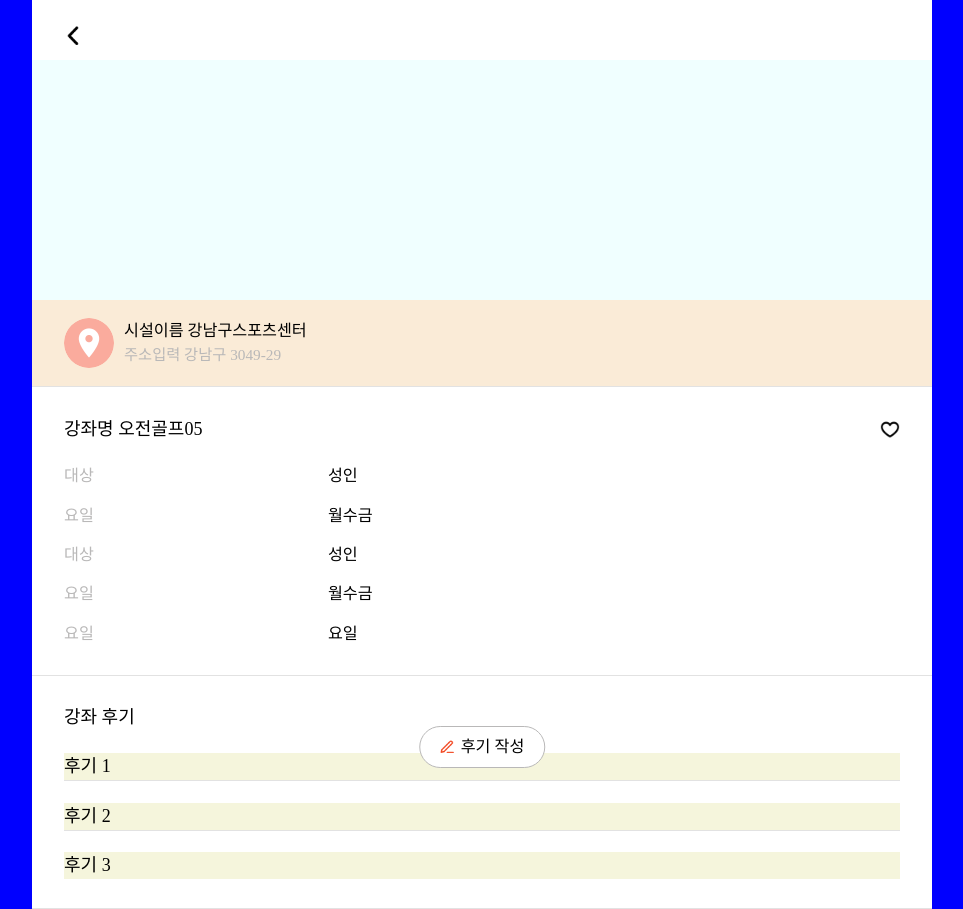
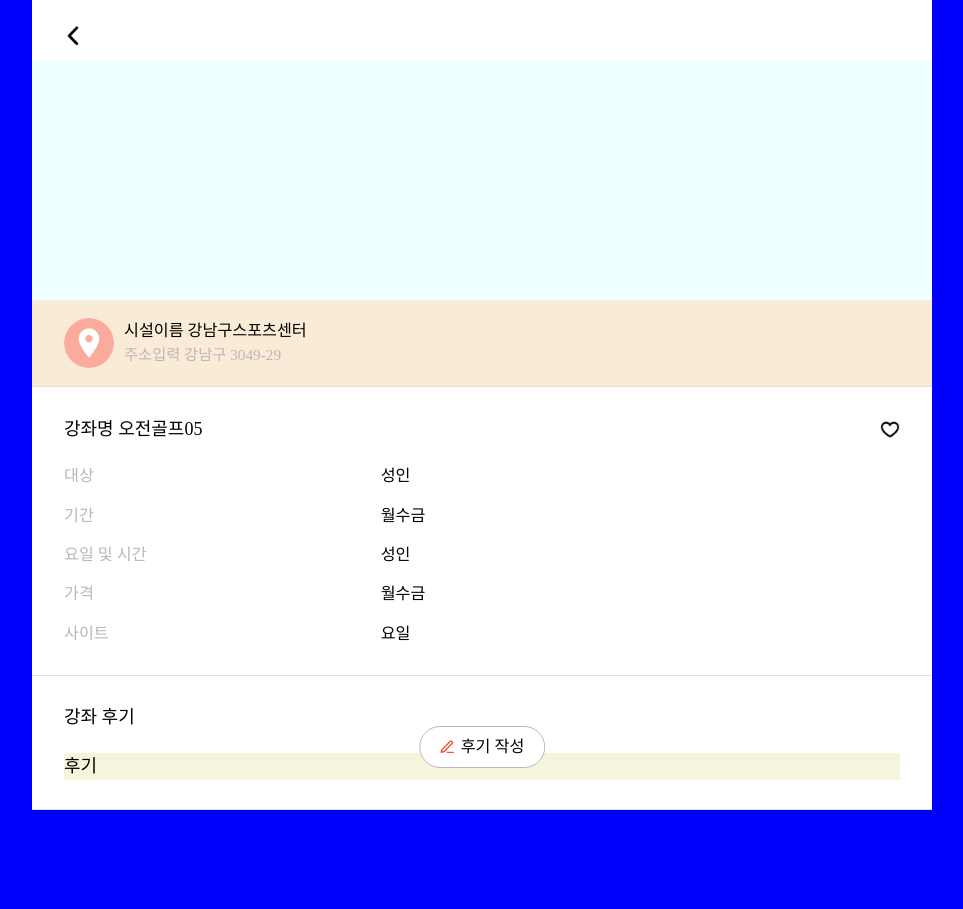
Before and after one commit to DongNae-FIT/DongNae-FIT-FE, a React (Vite) app: page /class/detail in a window 1280 px wide. Shown: the whole page, without its empty margins (158-1121 px from the left). After the commit the page ends 810 px from the top, so only its background shows below. Built offline with nearby package versions, Linux system fonts and the light colour scheme.

Commit message:
20241130_22:44

```diff
--- a/src/locales/en.json
+++ b/src/locales/en.json
@@ -38,6 +38,11 @@
     "filter2": "Day",
     "filter3": "Teenagers",
     "filter4": "Kids",
+    "target": "Target",
+    "period": "Period",
+    "day_and_time": "Day and Time",
+    "price": "Price",
+    "url": "URL",
     "review_title": "Class Reviews",
     "review_button": "Write Review",
     "review_write": "Write a Review",
--- a/src/locales/kr.json
+++ b/src/locales/kr.json
@@ -38,6 +38,11 @@
     "filter2": "요일",
     "filter3": "청소년",
     "filter4": "유아동",
+    "target": "대상",
+    "period": "기간",
+    "day_and_time": "요일 및 시간",
+    "price": "가격",
+    "url": "사이트",
     "review_title": "강좌 후기",
     "review_button": "후기 작성",
     "review_write": "강좌 후기 작성",
--- a/src/pages/ClassPages/ClassDetail.jsx
+++ b/src/pages/ClassPages/ClassDetail.jsx
@@ -1,7 +1,7 @@
-import { useState, useEffect, useRef } from "react";
-import styles from "@/pages/ClassPages/ClassDetail.module.css";
+import { useState } from "react";
 import { useTranslation } from "react-i18next";
 import { useNavigate } from "react-router-dom";
+import styles from "@/pages/ClassPages/ClassDetail.module.css";
 
 const ClassDetail = () => {
   const { t } = useTranslation();
@@ -12,18 +12,9 @@ const ClassDetail = () => {
     setLike((prevLike) => !prevLike);
   };
 
-  const Divider = () => (
-    <div style={{ height: "1px", backgroundColor: "var(--sub-grey)" }} />
-  );
-
   return (
     <div className={styles["class-detail"]}>
-      <div className={styles["class-detail__img"]}>
-        {/* <img
-          src={""}
-          className={styles[""]}
-        /> */}
-      </div>
+      <div className={styles["class-detail__map"]} />
       <div className={styles["class__section--location"]}>
         <img
           src={"/default/default_location.png"}
@@ -53,11 +44,11 @@ const ClassDetail = () => {
         </div>
         <div className={styles["section__content"]}>
           <div className={styles["content__left"]}>
-            <div>대상</div>
-            <div>요일</div>
-            <div>대상</div>
-            <div>요일</div>
-            <div>요일</div>
+            <div>{t("class.target")}</div>
+            <div>{t("class.period")}</div>
+            <div>{t("class.day_and_time")}</div>
+            <div>{t("class.price")}</div>
+            <div>{t("class.url")}</div>
           </div>
           <div className={styles["content__right"]}>
             <div>성인</div>
@@ -70,13 +61,10 @@ const ClassDetail = () => {
       </div>
 
       <div className={styles["class__section"]}>
-        <div className={styles["section__title"]}>강좌 후기</div>
-        {[...Array(3)].map((_, index) => (
-          <div key={index}>
-            <div className={styles["class__review"]}>후기 {index + 1}</div>
-            {index < 2 && <Divider />}
-          </div>
-        ))}
+        <div className={styles["section__title"]}>
+          {t("class.review_title")}
+        </div>
+        <div className={styles["class__review"]}>후기 </div>
       </div>
 
       <button
--- a/src/pages/ClassPages/ClassDetail.module.css
+++ b/src/pages/ClassPages/ClassDetail.module.css
@@ -4,7 +4,7 @@
   width: 100%;
 }
 
-.class-detail__img {
+.class-detail__map {
   height: calc(var(--map-height) * 0.8);
   background-color: azure;
 }
```
